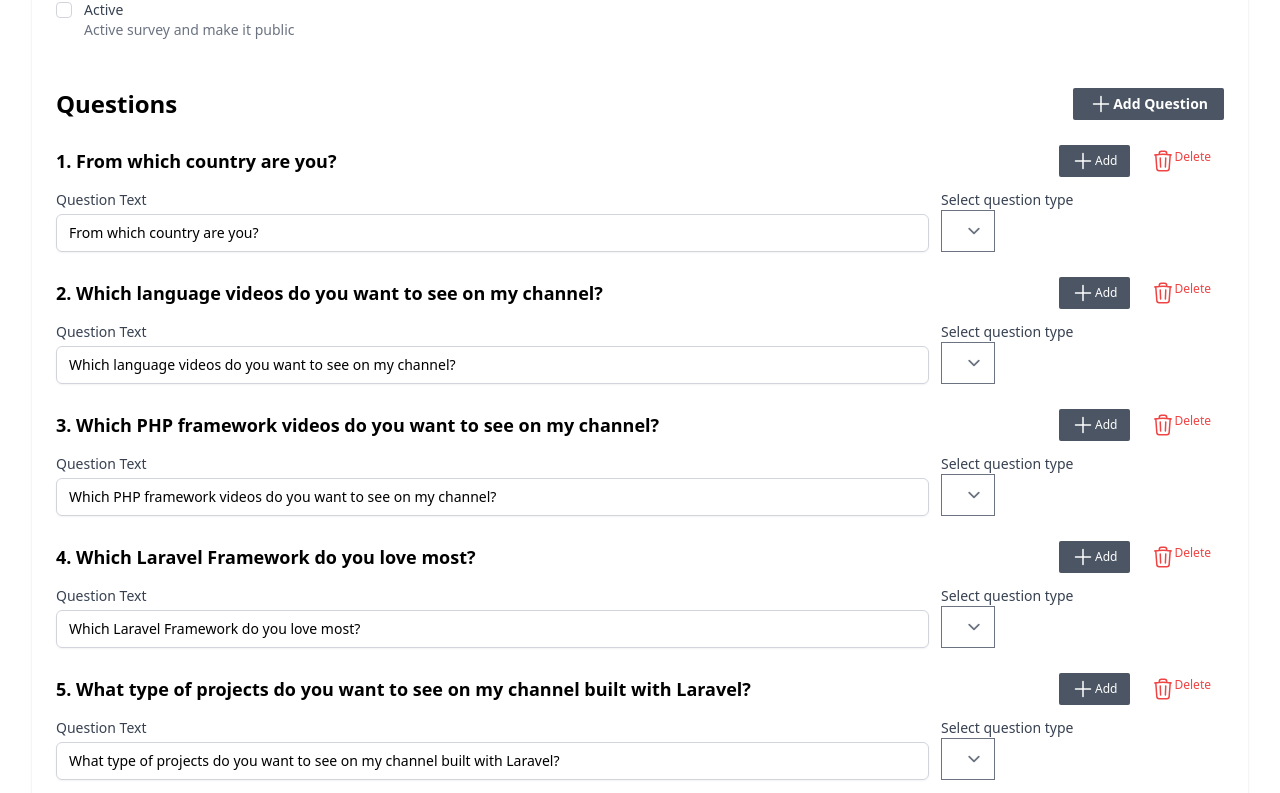
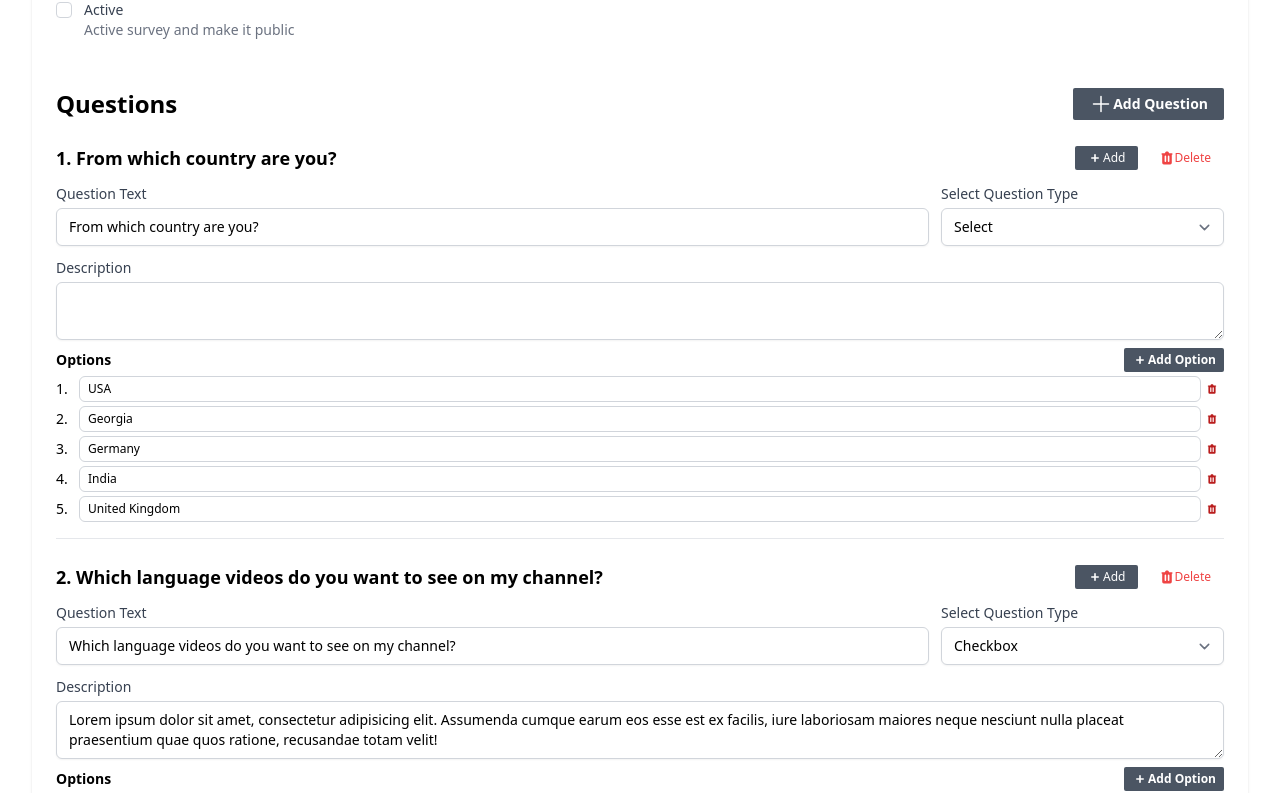
Before and after one commit to Periza/laravel_vue_tuturial, a Vue app in the folder vue/: page /surveys/1 in a window 1280 px wide. Shown: the part 792-1585 px from the top of the page. Built offline with nearby package versions, Linux system fonts and the light colour scheme; sample sign-in values are in the browser's storage.

Commit message:
add question, delete question

```diff
--- a/vue/package.json
+++ b/vue/package.json
@@ -13,6 +13,7 @@
     "@heroicons/vue": "^2.0.12",
     "@tailwindcss/forms": "^0.5.3",
     "axios": "^1.1.3",
+    "uuid": "^9.0.0",
     "vue": "^3.2.37",
     "vue-router": "^4.1.5",
     "vuex": "^4.0.2"
--- a/vue/src/components/editor/QuestionEditor.vue
+++ b/vue/src/components/editor/QuestionEditor.vue
@@ -1,14 +1,12 @@
 <template>
     <!-- Question index -->
     <div class="flex items-center justify-between">
-        <h3 class="text-lg font-bold">
-            {{ index + 1}}. {{ model.question }}
-        </h3>
+      <h3 class="text-lg font-bold">{{ index + 1 }}. {{ questionData.question }}</h3>
 
       <div class="flex items-center">
         <!-- Add new question -->
         <button
-                    @type="button"
+          type="button"
           @click="addQuestion()"
           class="
             flex
@@ -23,8 +21,17 @@
             hover:bg-gray-700
           "
         >
-                    <svg xmlns="http://www.w3.org/2000/svg" fill="none" viewBox="0 0 24 24" stroke-width="1.5" stroke="currentColor" class="w-6 h-6">
-                        <path stroke-linecap="round" stroke-linejoin="round" d="M12 4.5v15m7.5-7.5h-15" />
+          <svg
+            xmlns="http://www.w3.org/2000/svg"
+            class="h-4 w-4"
+            viewBox="0 0 20 20"
+            fill="currentColor"
+          >
+            <path
+              fill-rule="evenodd"
+              d="M10 5a1 1 0 011 1v3h3a1 1 0 110 2h-3v3a1 1 0 11-2 0v-3H6a1 1 0 110-2h3V6a1 1 0 011-1z"
+              clip-rule="evenodd"
+            />
           </svg>
           Add
         </button>
@@ -36,46 +43,52 @@
           @click="deleteQuestion()"
           class="
             flex
-                        items-cetner
+            items-center
             text-xs
             py-1
             px-3
             rounded-sm
-                        border border-transparent
+            border
+            border-transparent
             text-red-500
             hover:border-red-600
           "
         >
-                    <svg xmlns="http://www.w3.org/2000/svg" fill="none" viewBox="0 0 24 24" stroke-width="1.5" stroke="currentColor" class="w-6 h-6">
-                        <path stroke-linecap="round" stroke-linejoin="round" d="M14.74 9l-.346 9m-4.788 0L9.26 9m9.968-3.21c.342.052.682.107 1.022.166m-1.022-.165L18.16 19.673a2.25 2.25 0 01-2.244 2.077H8.084a2.25 2.25 0 01-2.244-2.077L4.772 5.79m14.456 0a48.108 48.108 0 00-3.478-.397m-12 .562c.34-.059.68-.114 1.022-.165m0 0a48.11 48.11 0 013.478-.397m7.5 0v-.916c0-1.18-.91-2.164-2.09-2.201a51.964 51.964 0 00-3.32 0c-1.18.037-2.09 1.022-2.09 2.201v.916m7.5 0a48.667 48.667 0 00-7.5 0" />
+          <svg
+            xmlns="http://www.w3.org/2000/svg"
+            class="h-4 w-4"
+            viewBox="0 0 20 20"
+            fill="currentColor"
+          >
+            <path
+              fill-rule="evenodd"
+              d="M9 2a1 1 0 00-.894.553L7.382 4H4a1 1 0 000 2v10a2 2 0 002 2h8a2 2 0 002-2V6a1 1 0 100-2h-3.382l-.724-1.447A1 1 0 0011 2H9zM7 8a1 1 0 012 0v6a1 1 0 11-2 0V8zm5-1a1 1 0 00-1 1v6a1 1 0 102 0V8a1 1 0 00-1-1z"
+              clip-rule="evenodd"
+            />
           </svg>
           Delete
         </button>
         <!--/ Delete question -->
       </div>
-
     </div>
-
     <!--/ Question index -->
     <div class="grid gap-3 grid-cols-12">
       <!-- Question -->
       <div class="mt-3 col-span-9">
         <label
-                for="'question_text' + model.data"
+          :for="'question_text_' + questionData.data"
           class="block text-sm font-medium text-gray-700"
+          >Question Text</label
         >
-            Question Text
-            </label>
         <input
           type="text"
-                :name="'question_text_' + model.data"
-                v-model="model.question"
+          :name="'question_text_' + questionData.data"
+          v-model="questionData.question"
           @change="dataChange"
-                :id="'question_text_' + model.data"
+          :id="'question_text_' + questionData.data"
           class="
             mt-1
-                    focus:ring-indigo-500
-                    focus:border-indigo-500
+            focus:ring-indigo-500 focus:border-indigo-500
             block
             w-full
             shadow-sm
@@ -83,45 +96,231 @@
             border-gray-300
             rounded-md
           "
+        />
+      </div>
+      <!--/ Question -->
+
+      <!-- Question Type -->
+      <div class="mt-3 col-span-3">
+        <label for="question_type" class="block text-sm font-medium text-gray-700"
+          >Select Question Type</label
         >
-        </div>
-
-        <!-- Question type -->
-        <div class="mt-3 col-span-3">
-            <label for="question_type" class="block text-sm font-medium text-gray-700">
-                Select question type
-            </label>
         <select
+          id="question_type"
           name="question_type"
-                id="question_type"
-                v-model="model.type"
-                @change="typeChange"
-                class=""
+          v-model="questionData.type"
+          @change="dataChange"
+          class="
+            mt-1
+            block
+            w-full
+            py-2
+            px-3
+            border border-gray-300
+            bg-white
+            rounded-md
+            shadow-sm
+            focus:outline-none focus:ring-indigo-500 focus:border-indigo-500
+            sm:text-sm
+          "
         >
           <option v-for="type in questionTypes" :key="type" :value="type">
-                    {{ upperCaseFirst(type)}}
+            {{ upperCaseFirst(type) }}
           </option>
         </select>
       </div>
-        <!--/ Question type -->
+      <!--/ Question Type -->
+    </div>
 
+    <!-- Question Description -->
+    <div class="mt-3 col-span-9">
+      <label
+        :for="'question_description_' + questionData.id"
+        class="block text-sm font-medium text-gray-700"
+        >Description</label
+      >
+      <textarea
+        :name="'question_description_' + questionData.id"
+        v-model="questionData.description"
+        @change="dataChange"
+        :id="'question_description_' + questionData.id"
+        class="
+          mt-1
+          focus:ring-indigo-500 focus:border-indigo-500
+          block
+          w-full
+          shadow-sm
+          sm:text-sm
+          border-gray-300
+          rounded-md
+        "
+      />
     </div>
-    <!-- Question description -->
+    <!--/ Question Description -->
 
-    <!--/ Question description -->
+    <!-- Data -->
+    <div>
+      <div v-if="shouldHaveOptions()" class="mt-2">
+        <h4 class="text-sm font-semibold mb-1 flex justify-between items-center">
+          Options
+
+          <!-- Add new option -->
+          <button
+            type="button"
+            @click="addOption()"
+            class="
+              flex
+              items-center
+              text-xs
+              py-1
+              px-2
+              rounded-sm
+              text-white
+              bg-gray-600
+              hover:bg-gray-700
+            "
+          >
+            <svg
+              xmlns="http://www.w3.org/2000/svg"
+              class="h-4 w-4"
+              viewBox="0 0 20 20"
+              fill="currentColor"
+            >
+              <path
+                fill-rule="evenodd"
+                d="M10 5a1 1 0 011 1v3h3a1 1 0 110 2h-3v3a1 1 0 11-2 0v-3H6a1 1 0 110-2h3V6a1 1 0 011-1z"
+                clip-rule="evenodd"
+              />
+            </svg>
+            Add Option
+          </button>
+          <!--/ Add new option -->
+        </h4>
+
+        <div v-if="!questionData.data.options.length" class="text-xs text-gray-600 text-center py-3">
+          You don't have any options defined
+        </div>
+        <!-- Option list -->
+        <div
+          v-for="(option, index) in questionData.data.options"
+          :key="option.uuid"
+          class="flex items-center mb-1"
+        >
+          <span class="w-6 text-sm"> {{ index + 1 }}. </span>
+          <input
+            type="text"
+            v-model="option.text"
+            @change="dataChange"
+            class="
+              w-full
+              rounded-md
+              py-1
+              px-2
+              text-xs
+              border border-gray-300
+              focus:border-indigo-500
+            "
+          />
+          <!-- Delete Option -->
+          <button
+            type="button"
+            @click="removeOption(option)"
+            class="
+              h-6
+              w-6
+              rounded-full
+              flex
+              items-center
+              justify-center
+              border border-transparent
+              transition-colors
+              hover:border-red-100
+            "
+          >
+            <svg
+              xmlns="http://www.w3.org/2000/svg"
+              class="h-3 w-3 text-red-700"
+              viewBox="0 0 20 20"
+              fill="currentColor"
+            >
+              <path
+                fill-rule="evenodd"
+                d="M9 2a1 1 0 00-.894.553L7.382 4H4a1 1 0 000 2v10a2 2 0 002 2h8a2 2 0 002-2V6a1 1 0 100-2h-3.382l-.724-1.447A1 1 0 0011 2H9zM7 8a1 1 0 012 0v6a1 1 0 11-2 0V8zm5-1a1 1 0 00-1 1v6a1 1 0 102 0V8a1 1 0 00-1-1z"
+                clip-rule="evenodd"
+              />
+            </svg>
+          </button>
+          <!--/ Delete Option -->
+        </div>
+        <!--/ Option list -->
+      </div>
+    </div>
+    <!--/ Data -->
+
+    <hr class="my-4" />
   </template>
 
   <script setup>
-import { ref } from "vue";
+  import { v4 as uuidv4 } from "uuid";
+  import { computed, ref } from "@vue/reactivity";
+  import store from "../../store";
 
   const props = defineProps({
     question: Object,
-    index: Number
+    index: Number,
   });
 
-const emit = defineEmits(['change', 'addQuestion', 'deleteQuestion']);
+  const emit = defineEmits(["change", "addQuestion", "deleteQuestion"]);
 
-// Re-create the whole question data to avoid unintentional reference change
-const model = ref(JSON.parse(JSON.stringify(props.question)));
+  const questionData = ref({ ...props.question });
 
+  // Get question types from vuex
+  const questionTypes = computed(() => store.state.questionTypes);
+
+  function upperCaseFirst(str) {
+    return str.charAt(0).toUpperCase() + str.slice(1);
+  }
+
+  // Emit the data change
+  function dataChange() {
+    const data = JSON.parse(JSON.stringify(questionData.value));
+    if (!shouldHaveOptions()) {
+      delete data.data.options;
+    }
+
+    console.log(JSON.stringify(data, undefined, 2));
+    emit("change", data);
+  }
+
+  // Check if the question should have options
+  function shouldHaveOptions() {
+    return ["select", "radio", "checkbox"].includes(questionData.value.type);
+  }
+
+  // Add option
+  function addOption() {
+    questionData.value.data.options = [
+      ...questionData.value.data.options,
+      { uuid: uuidv4(), text: "" },
+    ];
+    dataChange();
+  }
+
+  // Remove option
+  function removeOption(op) {
+    questionData.value.data.options = questionData.value.data.options.filter(
+      (opt) => opt !== op
+    );
+    dataChange();
+  }
+
+  function addQuestion() {
+    emit("addQuestion", props.index + 1);
+  }
+
+  function deleteQuestion() {
+    emit("deleteQuestion", props.question);
+  }
   </script>
+
+  <style></style>
--- a/vue/src/views/SurveyView.vue
+++ b/vue/src/views/SurveyView.vue
@@ -256,6 +256,7 @@
 <script setup>
 import QuestionEditor from "../components/editor/QuestionEditor.vue"
 import PageComponent from "../components/PageComponent.vue";
+import { v4 as uuidv4 } from "uuid"
 import store from "../store"
 import { ref } from "vue"
 import { useRoute } from "vue-router"
@@ -278,4 +279,29 @@
         (s) => s.id == parseInt(route.params.id)
     );
 }
+
+function addQuestion(index) {
+    const newQuestion = {
+        id: uuidv4(),
+        type: "text",
+        question: "",
+        description: null,
+        data: {}
+    }
+
+    model.value.questions.splice(index, 0, newQuestion);
+}
+
+function deleteQuestion(question) {
+    model.value.questions = model.value.questions.filter((q) => q !== question );
+}
+
+function questionChange(question) {
+    model.value.questions = model.value.questions.map((q) => {
+        if(q.id === question.id) {
+            return JSON.parse(JSON.stringify(question));
+        }
+        return q;
+    });
+}
 </script>
```
Also changed, not shown: 1 other file (tests, documents, lock files or other folders). Lines whose indentation alone changed are shown as unchanged.
